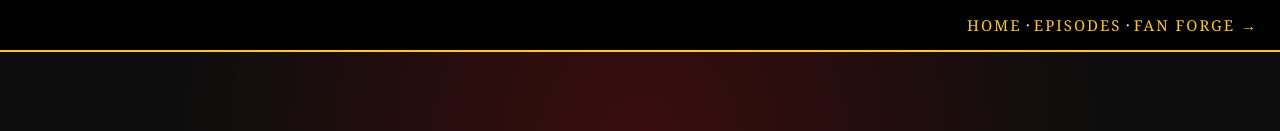
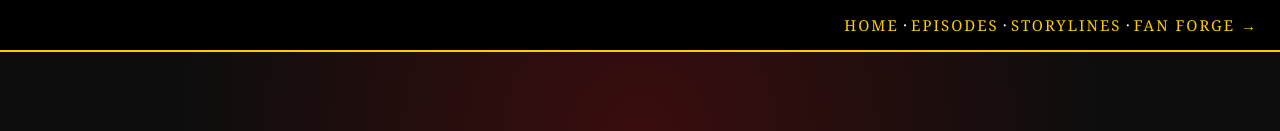
Before and after one commit to zjutimes2015/brawlverse, a plain HTML site: page fighters.html in a window 1280 px wide. Shown: the top 131 px of the page. Drawn offline with Linux system fonts and the light colour scheme.

Commit message:
BRAWLVERSE: Story Bible page (5 feuds, arcs, beat sheet, programming) + nav

```diff
--- a/fighters.html
+++ b/fighters.html
@@ -7,7 +7,7 @@
 <link rel="stylesheet" href="style.css">
 </head>
 <body>
-<nav class="topnav"><a href="index.html">HOME</a> · <a href="episodes.html">EPISODES</a> · <a href="fan-forge.html">FAN FORGE →</a></nav>
+<nav class="topnav"><a href="index.html">HOME</a> · <a href="episodes.html">EPISODES</a> · <a href="storylines.html">STORYLINES</a> · <a href="fan-forge.html">FAN FORGE →</a></nav>
 <header class="hero small">
   <h1 class="logo">THE FIGHTERS</h1>
   <p class="tagline">SEASON 1 — <span>EIGHT ENTER. ONE REIGNS.</span></p>
```
